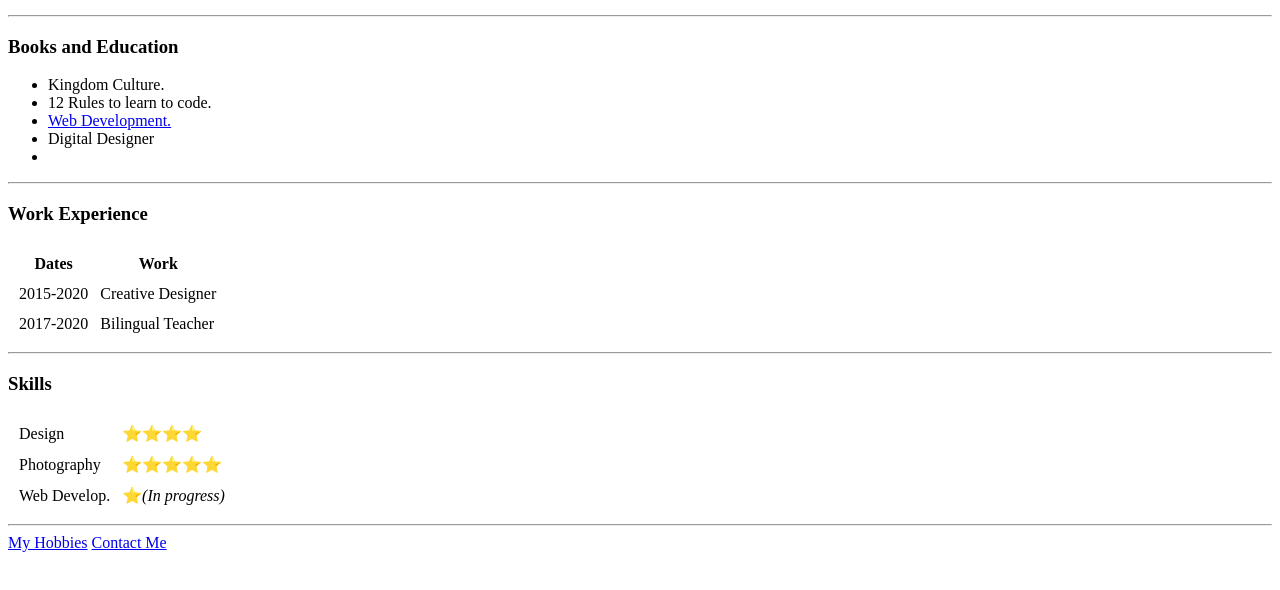
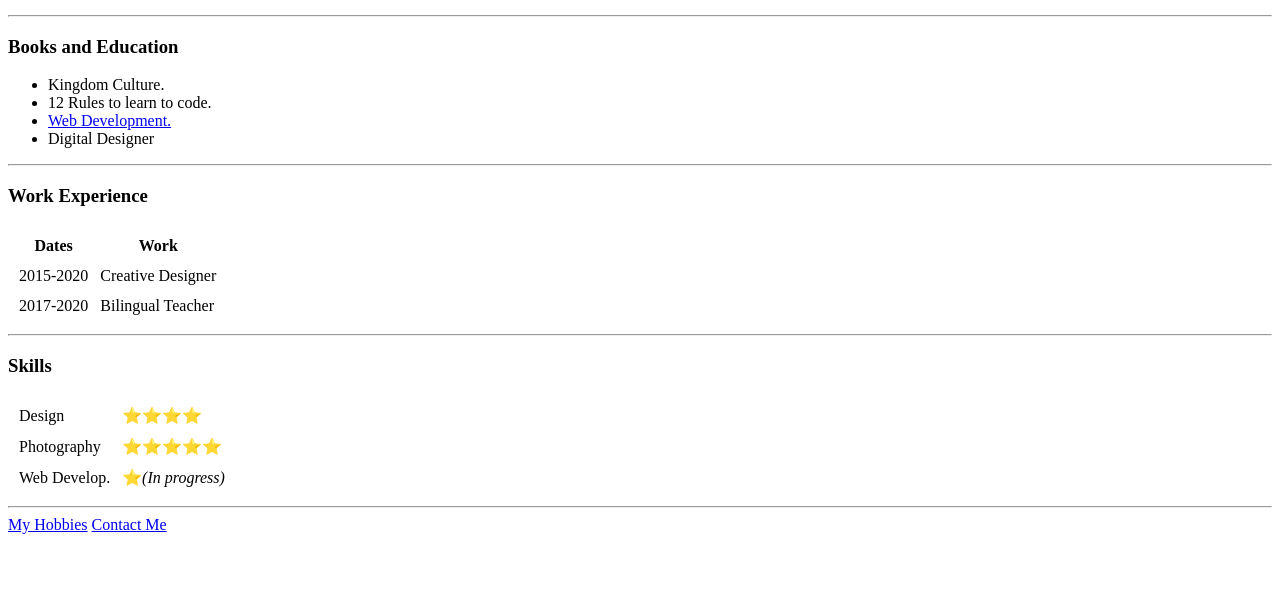
Before and after one commit to dayanezco/cv, a plain HTML site: page index.html in a window 1280 px wide. Shown: the part 178-768 px from the top of the page. Drawn offline with Linux system fonts and the light colour scheme.

Commit message:
Update index.html

```diff
--- a/index.html
+++ b/index.html
@@ -24,7 +24,7 @@
     <li>Kingdom Culture.</li>
     <li>12 Rules to learn to code.</li>
     <li><a href="https://www.appbrewery.co/">Web Development.</a></li>
-    <li>Digital Designer<li>
+    <li>Digital Designer</li>
   </ul>
   <hr>
   <!--First Table-->
```
